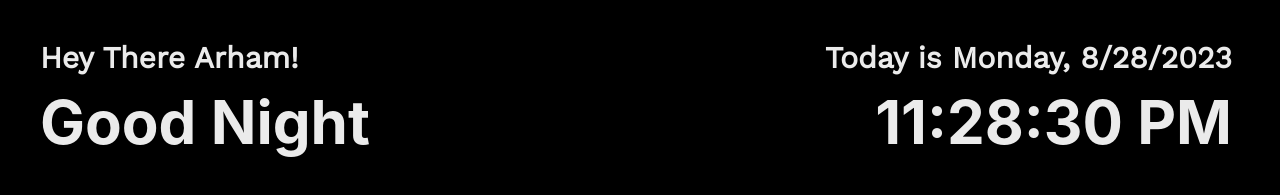
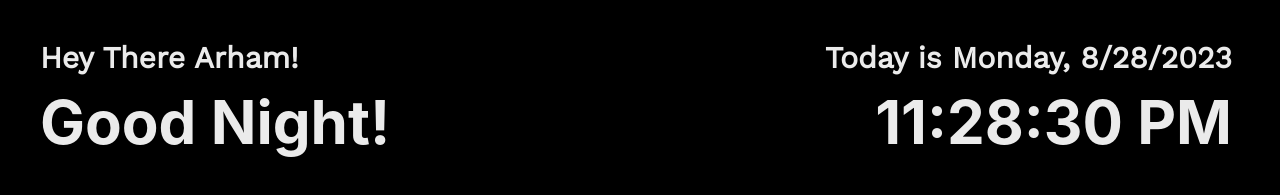
Before and after one commit to arhammusheer/croissant-home-dashboard, a React (Vite) app: page / in a window 1280 px wide. Shown: the top 195 px of the page. Built offline with nearby package versions, Linux system fonts and the light colour scheme; no server answers.

Commit message:
Update greeting every 1s

```diff
--- a/src/components/Greeting.tsx
+++ b/src/components/Greeting.tsx
@@ -1,4 +1,5 @@
 import { Heading, Stack } from "@chakra-ui/react";
+import { useEffect, useState } from "react";
 
 export default function Greeting({ name }: { name: string }) {
   const TimeOfDay = () => {
@@ -20,12 +21,22 @@ export default function Greeting({ name }: { name: string }) {
     }
   };
 
+  const [greet, setGreet] = useState(TimeOfDay());
+
+  // Change the greeting based on the time of day
+  useEffect(() => {
+    const interval = setInterval(() => {
+      setGreet(TimeOfDay());
+    }, 1000);
+    return () => clearInterval(interval);
+  }, []);
+
   return (
     <Stack direction="column" spacing={4} p={6} justify={"center"}>
       <Heading size="lg" fontFamily={"'Work Sans', sans-serif"}>
         Hey There {name}!
       </Heading>
-      <Heading size="3xl">Good {TimeOfDay()}</Heading>
+      <Heading size="3xl">Good {greet}!</Heading>
     </Stack>
   );
 }
```
